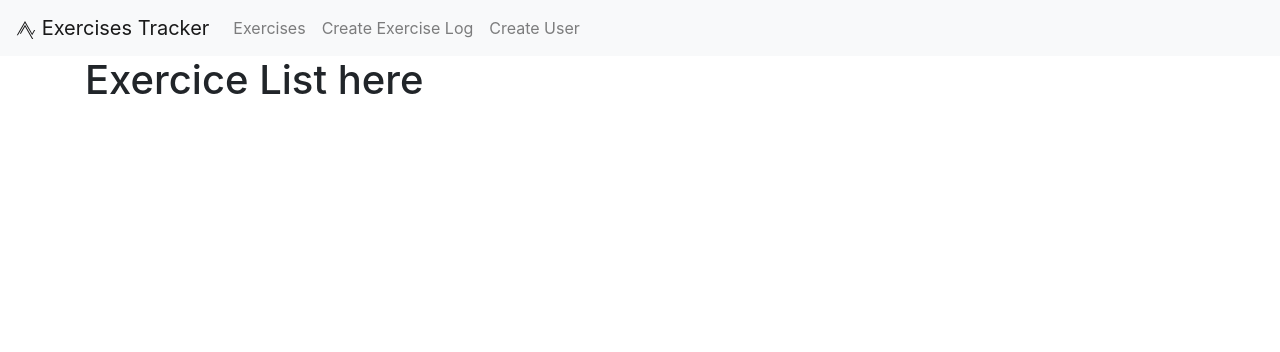
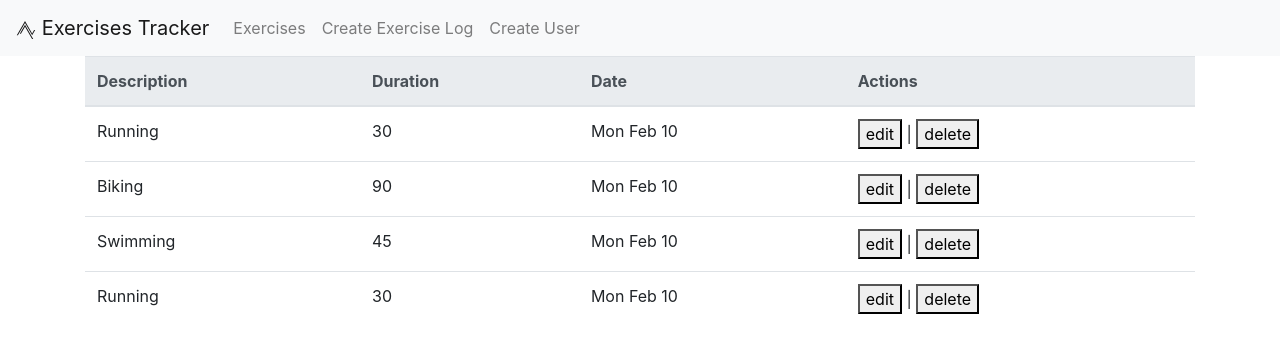
Before and after one commit to Quentin0292/ExerciseTrackerApp, a React (Create React App) app in the folder client/: page / in a window 1280 px wide. Shown: the top 352 px of the page. Built offline with nearby package versions, Linux system fonts and the light colour scheme; the HTML template or start-up script is replaced by a standard one.

Commit message:
finished logic in my Exercises List component

```diff
--- /dev/null
+++ b/client/src/components/exercises/ExerciseItem.js
@@ -0,0 +1,19 @@
+import React from 'react';
+
+const ExerciseItem = ({ exercise }) => {
+  const { description, duration, date } = exercise;
+  const descriptionCapitalize =
+    description.charAt(0).toUpperCase() + description.slice(1);
+  return (
+    <tr>
+      <td>{descriptionCapitalize}</td>
+      <td>{duration}</td>
+      <td>{date.toString().substring(0, 10)}</td>
+      <td>
+        <button>edit</button> | <button>delete</button>
+      </td>
+    </tr>
+  );
+};
+
+export default ExerciseItem;
--- a/client/src/components/exercises/ExercisesList.js
+++ b/client/src/components/exercises/ExercisesList.js
@@ -1,10 +1,33 @@
-import React from 'react';
+import React, { Fragment, useContext } from 'react';
+import ExerciseItem from './ExerciseItem';
+
+import ExerciseContext from '../../context/exercise/exerciseContext';
 
 const ExercisesList = () => {
+  const exerciseContext = useContext(ExerciseContext);
+  const { exercises } = exerciseContext;
+
+  const exercisesList = () => {
+    // console.log('hello from exercisesList ');
+    return exercises.map(exercise => {
+      return <ExerciseItem key={exercise.id} exercise={exercise} />;
+    });
+  };
+
   return (
-    <div>
-      <h1>Exercice List here </h1>
-    </div>
+    <Fragment>
+      <table className='table'>
+        <thead className='thead-light'>
+          <tr>
+            <th>Description</th>
+            <th>Duration</th>
+            <th>Date</th>
+            <th>Actions</th>
+          </tr>
+        </thead>
+        <tbody>{exercisesList()}</tbody>
+      </table>
+    </Fragment>
   );
 };
 
```
